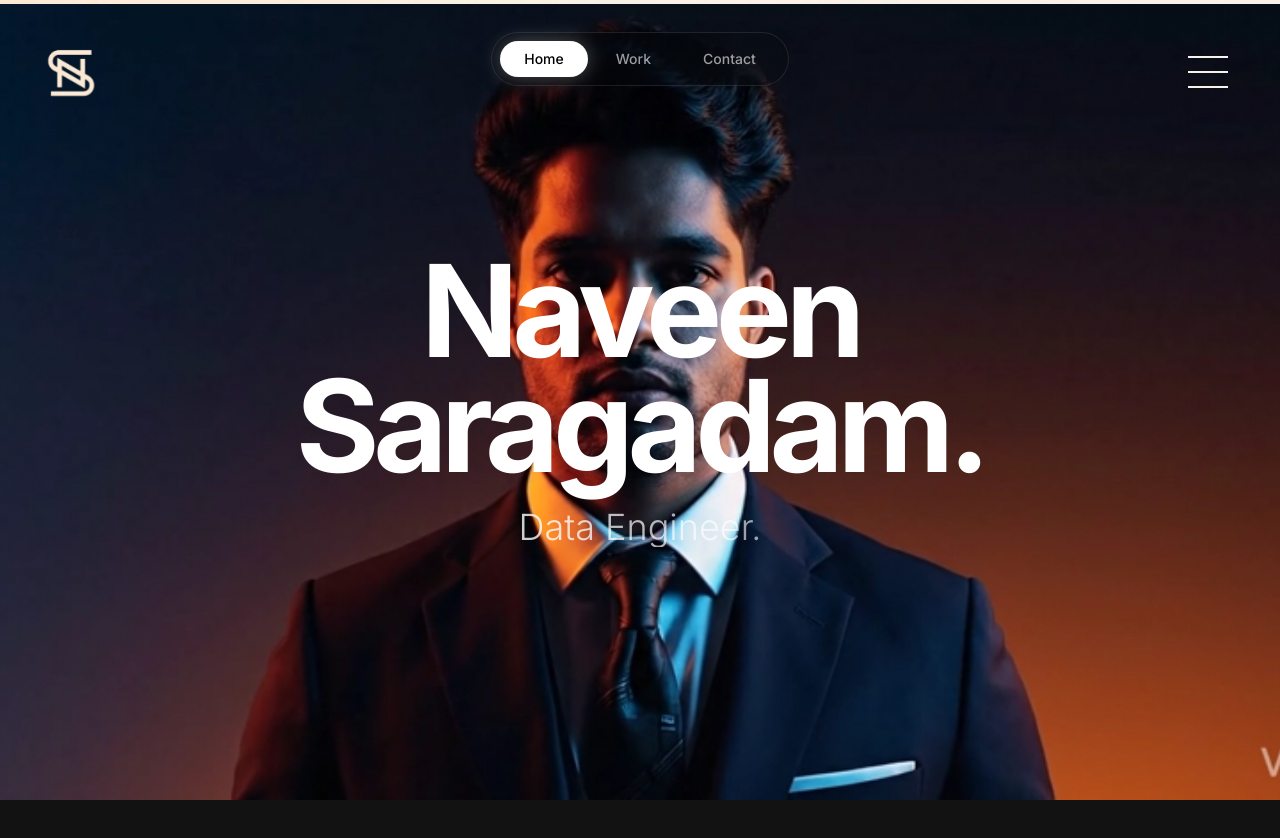
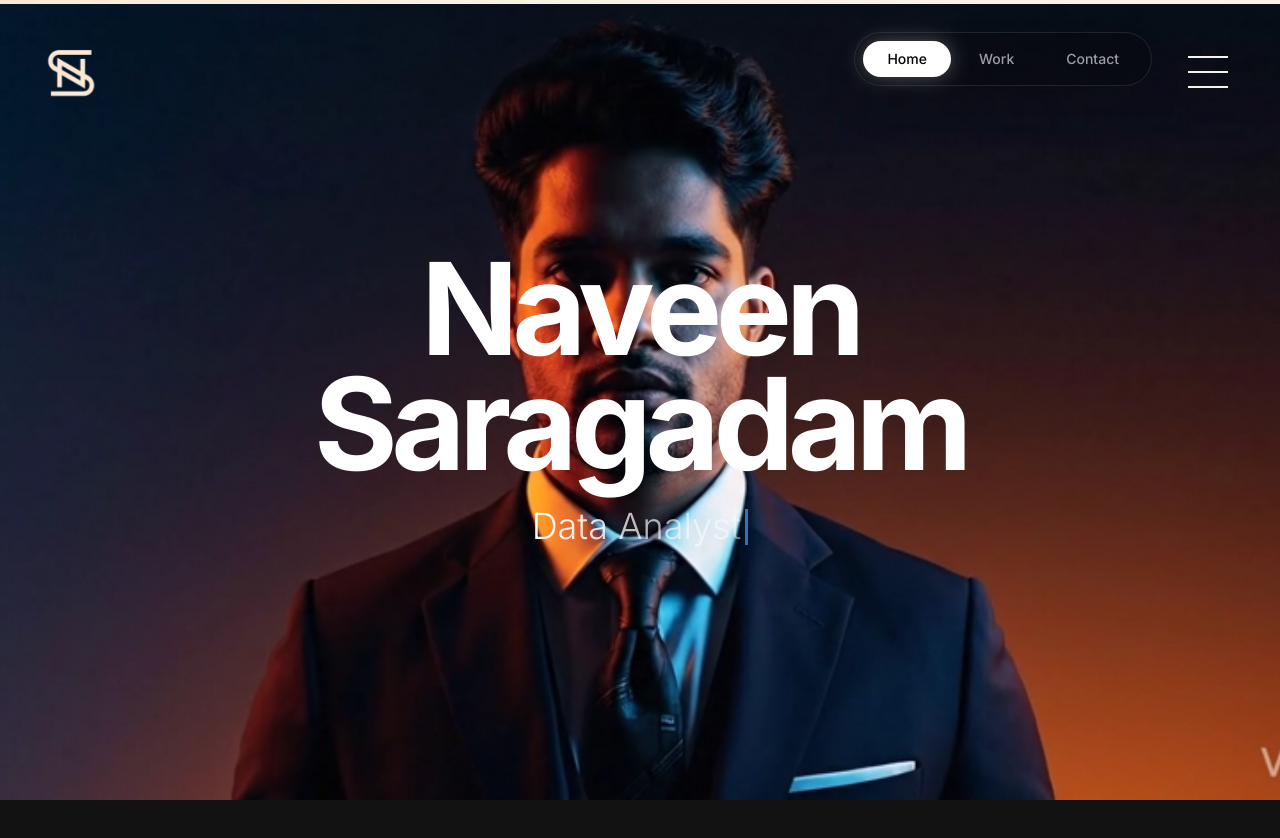
Before and after one commit to Naveenksaragadam/Naveenksaragadam.github.io, a Next.js app: page / in a window 1280 px wide. Shown: the top 838 px of the page. Built offline with nearby package versions, Linux system fonts and the light colour scheme.

Commit message:
feat: animate navbar position on scroll and finalize typewriter

```diff
--- a/app/components/Navbar.tsx
+++ b/app/components/Navbar.tsx
@@ -12,15 +12,19 @@ const navItems = [
 ]
 
 export default function Navbar() {
-    const [activeTab, setActiveTab] = React.useState('home') // Added state
+    const [activeTab, setActiveTab] = React.useState('home')
+    const [isScrolled, setIsScrolled] = React.useState(false)
 
-    React.useEffect(() => { // Added useEffect
+    // Handle scroll for active tab AND navbar position
+    React.useEffect(() => {
         const handleScroll = () => {
-            // Simple offset-based detection
+            const scrollY = window.scrollY
+            setIsScrolled(scrollY > 100)
+
+            // Active Tab Logic
             const workSection = document.getElementById('work')
             const contactSection = document.getElementById('contact')
-
-            const scrollPosition = window.scrollY + window.innerHeight / 2
+            const scrollPosition = scrollY + window.innerHeight / 2
 
             if (contactSection && scrollPosition >= contactSection.offsetTop) {
                 setActiveTab('contact')
@@ -40,9 +44,12 @@ export default function Navbar() {
             initial={{ y: -100, opacity: 0 }}
             animate={{ y: 0, opacity: 1 }}
             transition={{ duration: 0.8, delay: 0.5 }}
-            className="fixed top-8 left-0 right-0 z-40 flex justify-center"
+            className={`fixed top-8 left-0 right-0 z-40 flex pointer-events-none transition-all duration-700 ease-in-out ${isScrolled ? 'justify-center' : 'justify-end pr-24 md:pr-32'}`}
         >
-            <div className="flex items-center gap-1 bg-black/20 backdrop-blur-xl border border-white/10 px-2 py-2 rounded-full shadow-2xl shadow-black/20">
+            <motion.div
+                layout
+                className="flex items-center gap-1 bg-black/20 backdrop-blur-xl border border-white/10 px-2 py-2 rounded-full shadow-2xl shadow-black/20 pointer-events-auto"
+            >
                 {navItems.map((item) => (
                     <Link
                         key={item.name}
@@ -63,7 +70,7 @@ export default function Navbar() {
                         <span className="relative z-10">{item.name}</span>
                     </Link>
                 ))}
-            </div>
+            </motion.div>
         </motion.nav>
     )
 }
--- a/app/components/Overlay.tsx
+++ b/app/components/Overlay.tsx
@@ -3,7 +3,10 @@
 import { motion, useScroll, useTransform } from 'framer-motion'
 import { useRef } from 'react'
 
+import Typewriter from './Typewriter'
+
 export default function Overlay() {
+    // ... existing hooks ...
     const containerRef = useRef<HTMLDivElement>(null)
 
     const { scrollYProgress } = useScroll({
@@ -11,17 +14,14 @@ export default function Overlay() {
         offset: ["start start", "end end"]
     })
 
+    // ... existing transforms ...
     // Section 1: Title (0% - 20%)
     const opacity1 = useTransform(scrollYProgress, [0, 0.2], [1, 0])
     const y1 = useTransform(scrollYProgress, [0, 0.2], ["0vh", "-50vh"])
 
-    // Section 2: Bio (25% - 65%) - Right Aligned
-    // Rise from bottom (25-35%), Hold longer (35-55%), Exit up (55-65%)
+    // ... existing transforms for other sections ...
     const opacity2 = useTransform(scrollYProgress, [0.25, 0.35, 0.55, 0.65], [0, 1, 1, 0])
     const y2 = useTransform(scrollYProgress, [0.25, 0.35, 0.55, 0.65], ["60vh", "0vh", "0vh", "-60vh"])
-
-    // Section 3: Experience (65% - 95%) - Left Aligned
-    // Rise from bottom (65-75%), Hold (75-85%), Exit up (85-95%)
     const opacity3 = useTransform(scrollYProgress, [0.65, 0.75, 0.85, 0.95], [0, 1, 1, 0])
     const y3 = useTransform(scrollYProgress, [0.65, 0.75, 0.85, 0.95], ["60vh", "0vh", "0vh", "-60vh"])
 
@@ -34,8 +34,13 @@ export default function Overlay() {
                 className="fixed top-0 left-0 h-screen w-full flex items-center justify-center p-8 text-center"
             >
                 <h1 className="text-5xl md:text-9xl font-bold tracking-tighter text-white mix-blend-difference leading-[0.9]">
-                    Naveen <br className="hidden md:block" /> Saragadam.
-                    <span className="bg-gradient-to-r from-white to-white/40 bg-clip-text text-transparent text-2xl md:text-4xl mt-6 block tracking-normal font-light">Data Engineer.</span>
+                    Naveen <br className="hidden md:block" /> Saragadam
+                    <span className="block mt-6 text-2xl md:text-4xl tracking-normal font-light">
+                        <Typewriter
+                            words={['Data Engineer', 'Data Analyst', 'Analytics Engineer']}
+                            className="bg-gradient-to-r from-white to-white/40 bg-clip-text text-transparent"
+                        />
+                    </span>
                 </h1>
             </motion.div>
 
--- /dev/null
+++ b/app/components/Typewriter.tsx
@@ -0,0 +1,57 @@
+'use client'
+
+import { useState, useEffect } from 'react'
+import { motion } from 'framer-motion'
+
+interface TypewriterProps {
+    words: string[]
+    className?: string
+}
+
+export default function Typewriter({ words, className }: TypewriterProps) {
+    const [currentWordIndex, setCurrentWordIndex] = useState(0)
+    const [currentText, setCurrentText] = useState('')
+    const [isDeleting, setIsDeleting] = useState(false)
+
+    useEffect(() => {
+        const word = words[currentWordIndex]
+        const typeSpeed = isDeleting ? 50 : 100 // Faster deleting, standard typing
+        const pauseTime = 2000 // Pause before deleting
+
+        const handleTyping = () => {
+            if (!isDeleting && currentText === word) {
+                // Finished typing word, pause before deleting
+                setTimeout(() => setIsDeleting(true), pauseTime)
+                return
+            }
+
+            if (isDeleting && currentText === '') {
+                // Finished deleting, move to next word
+                setIsDeleting(false)
+                setCurrentWordIndex((prev) => (prev + 1) % words.length)
+                return
+            }
+
+            const nextText = isDeleting
+                ? word.substring(0, currentText.length - 1)
+                : word.substring(0, currentText.length + 1)
+
+            setCurrentText(nextText)
+        }
+
+        const timer = setTimeout(handleTyping, typeSpeed)
+
+        return () => clearTimeout(timer)
+    }, [currentText, isDeleting, currentWordIndex, words])
+
+    return (
+        <span className={className}>
+            {currentText}
+            <motion.span
+                animate={{ opacity: [1, 0] }}
+                transition={{ duration: 0.8, repeat: Infinity, ease: "linear" }}
+                className="inline-block w-[3px] h-[1em] bg-blue-400 ml-1 align-middle mb-1"
+            />
+        </span>
+    )
+}
```
